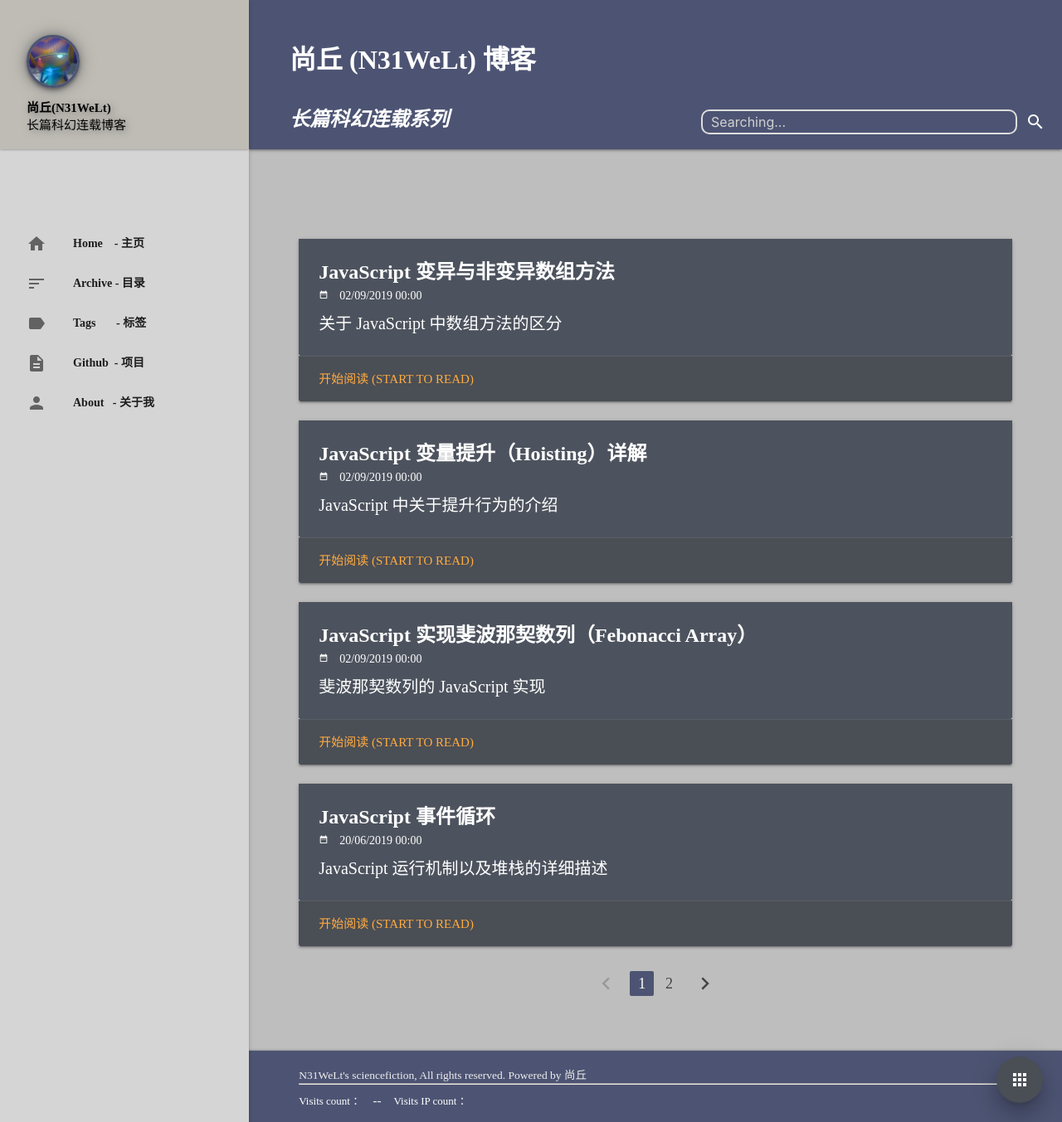
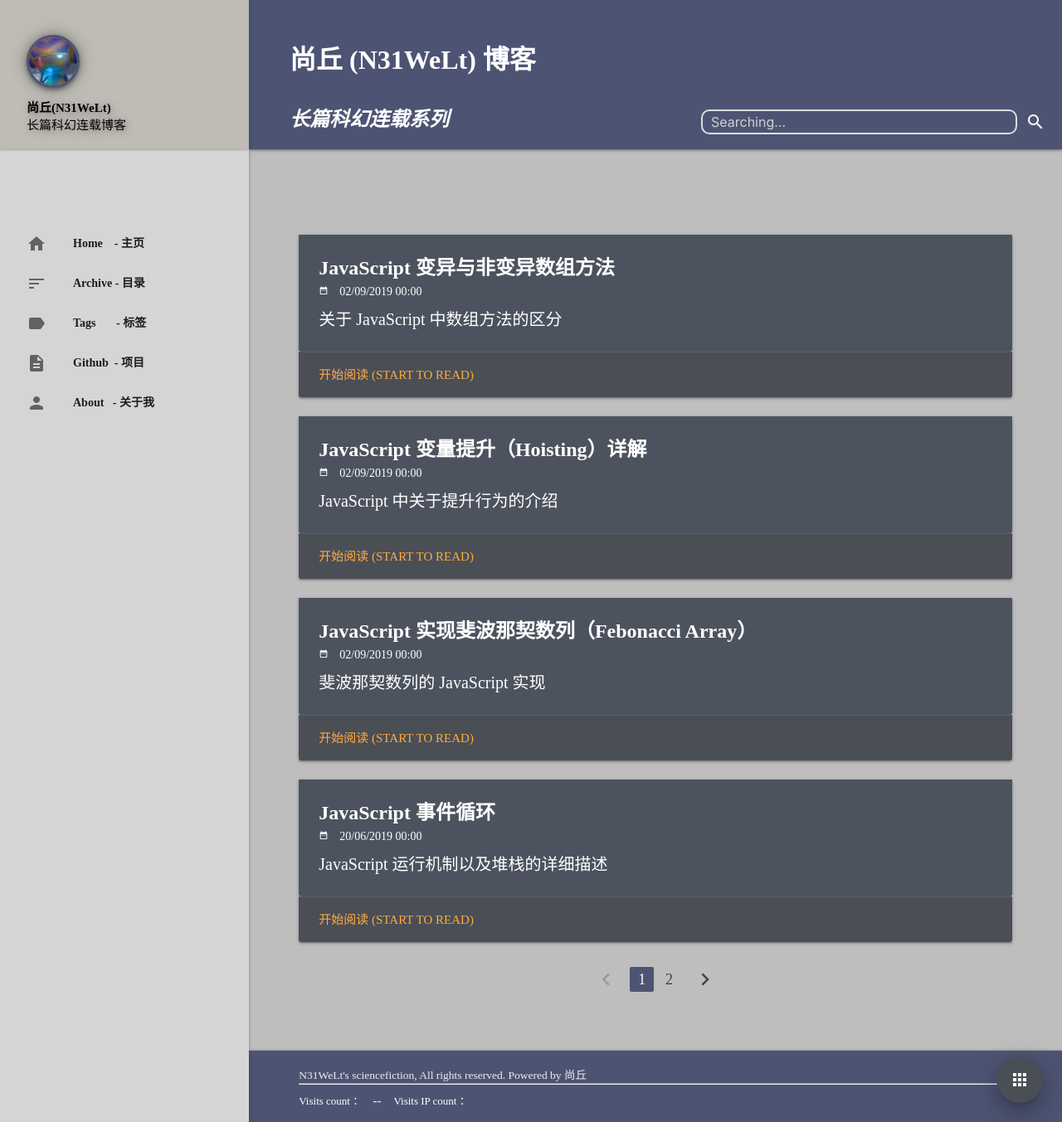
Before and after one commit to keepwalk/keepwalk.github.io, a Jekyll site: the page built from index.html, in a window 1280 px wide and 1353 px high. Shown: the whole window at 83% size. Built offline with Jekyll 4.4.1, drawn with Linux system fonts in a browser that asks for light colours; the list of posts is cut into pages by our own code; comment, search, counter and statistics services are not loaded.

Commit message:
Update page.sass

```diff
--- a/assets/css/page.sass
+++ b/assets/css/page.sass
@@ -62,7 +62,7 @@
     .user-bg
       float: left
       width: 100%
-      box-shadow: 0 0 3px 0 #777
+      box-shadow: 0 0 5px 0 #888
     .user-avatar
       position: absolute
       top: 42px
@@ -129,7 +129,7 @@
 main
   flex: 1 0 auto
   z-index: 1
-  margin-top: 58px
+  margin-top: 53px
   color: #4D5473
   div
     .row
```
